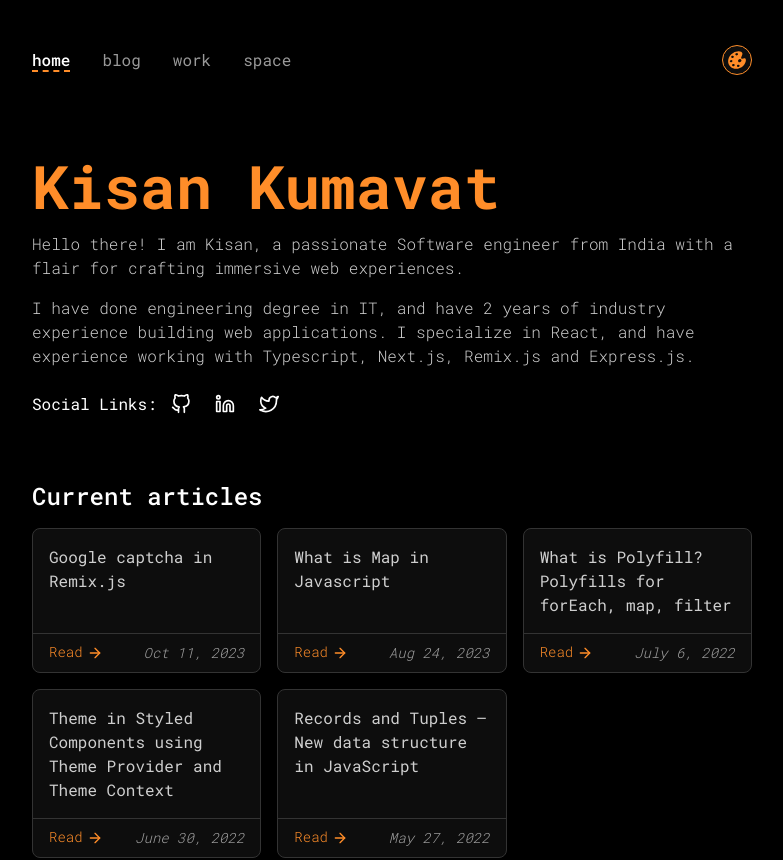
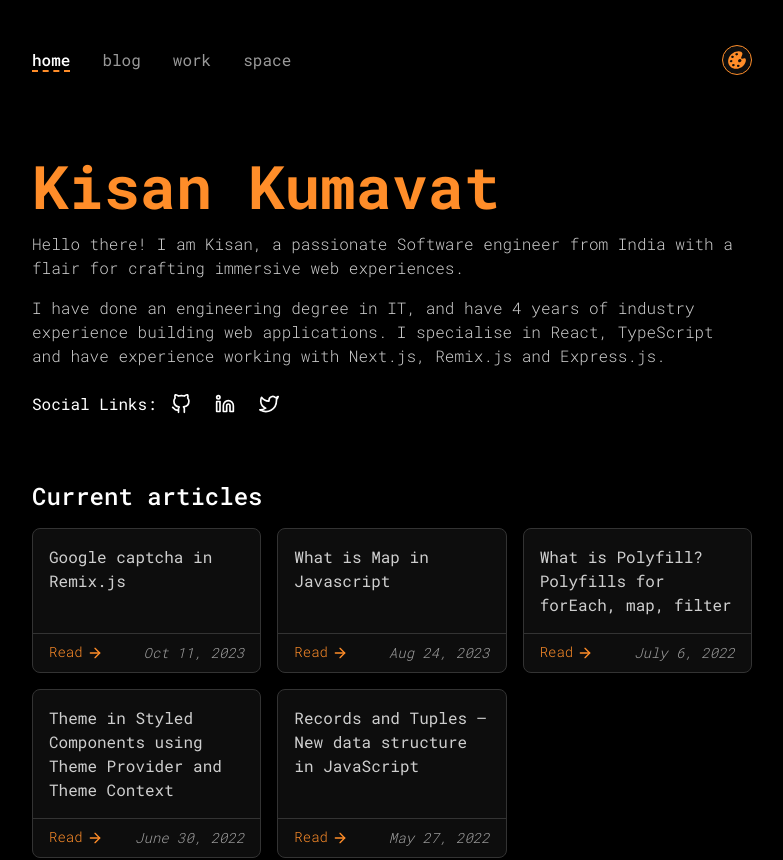
Before and after one commit to kisankumavat85/v2, a Next.js app: page / in a window 1280 px wide. Shown: the top 860 px of the page, without its empty margins (248-1031 px from the left). Built offline with nearby package versions, Linux system fonts and the light colour scheme.

Commit message:
Update professional experience and specialization
Updated experience details and specialization in the profile section.

```diff
--- a/src/app/page.tsx
+++ b/src/app/page.tsx
@@ -19,9 +19,9 @@ export default async function Home() {
           with a flair for crafting immersive web experiences.
         </P>
         <P>
-          I have done engineering degree in IT, and have 2 years of industry
-          experience building web applications. I specialize in React, and have
-          experience working with Typescript, Next.js, Remix.js and Express.js.
+          I have done an engineering degree in IT, and have 4 years of industry
+          experience building web applications. I specialise in React, TypeScript and have
+          experience working with Next.js, Remix.js and Express.js.
         </P>
         <div className="flex items-center gap-1">
           <span>Social Links:</span>
```
